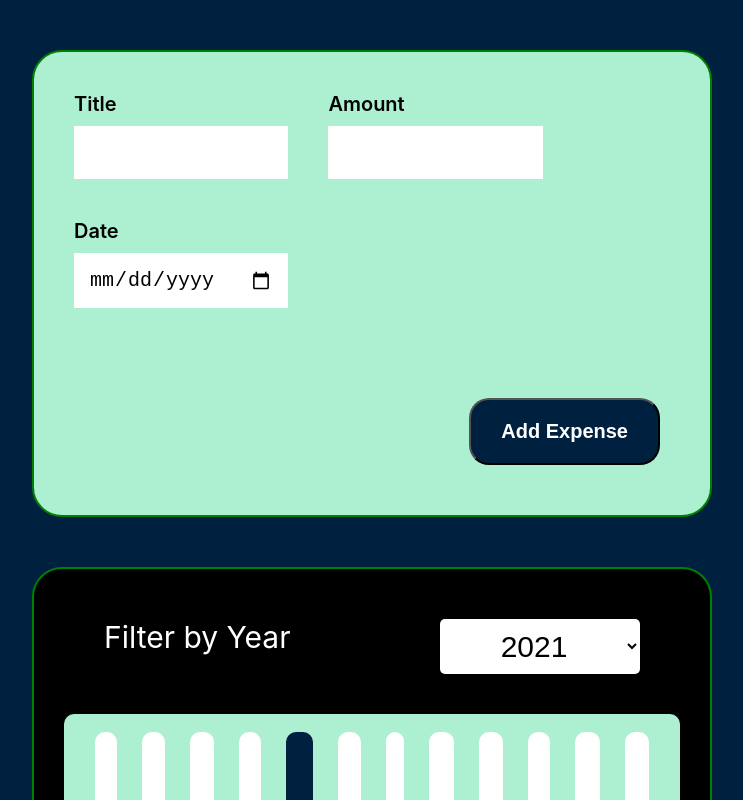
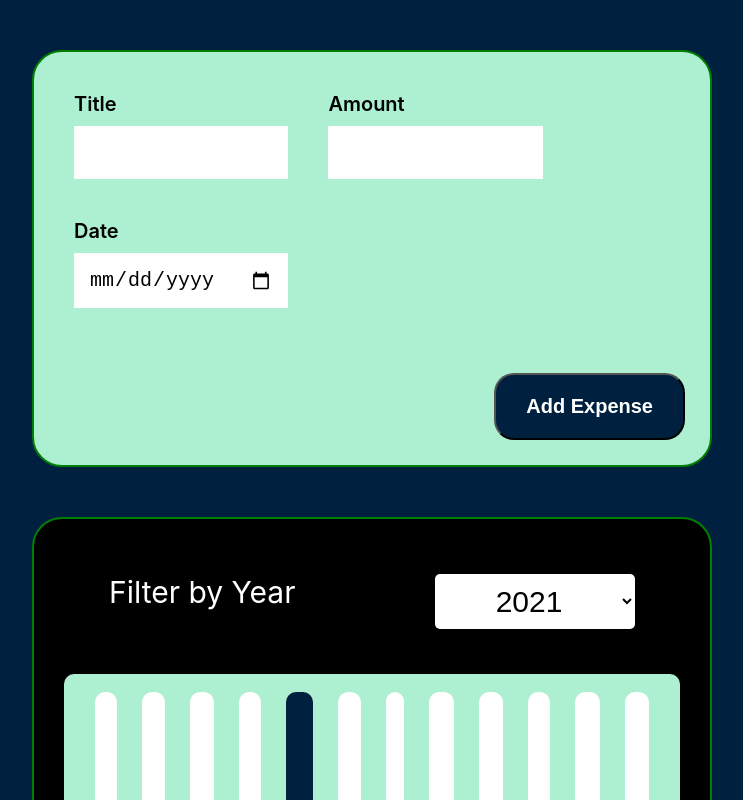
Before and after one commit to yashdobariya-scaletech/Learn-React, a React (Create React App) app: page / in a window 1280 px wide. Shown: the top 800 px of the page, without its empty margins (268-1011 px from the left). Built offline with nearby package versions, Linux system fonts and the light colour scheme.

Commit message:
final update

```diff
--- a/src/components/Card.js
+++ b/src/components/Card.js
@@ -1,10 +1,9 @@
 import "./Card.css"
 
-function Card(props){
+const Card = (props) => {
+
     const classes='card ' + props.className;
-
     return <div className={classes}>{props.children}</div>
-
 }
 
 export default Card;
--- a/src/components/Chart.css
+++ b/src/components/Chart.css
@@ -6,4 +6,5 @@
     display: flex;
     justify-content: space-around;
     height: 200px;
+    margin-bottom: 50px;
 }
--- a/src/components/Chart.js
+++ b/src/components/Chart.js
@@ -3,11 +3,11 @@ import "./Chart.css";
 import ChartBar from "../components/ChartBar"
 
 export default function Chart(props) {
-    console.log(props.dataPoints,"log");
+    // console.log(props.dataPoints,"log");
     const dataPointValues = props.dataPoints.map(dataPoint => dataPoint.value)
-    console.log(dataPointValues,"point");
+    // console.log(dataPointValues,"point");
     const totalMaximum = Math.max(...dataPointValues);
-    console.log(totalMaximum,"total");
+    // console.log(totalMaximum,"total");
 
     return (
         <div className="chart">
--- a/src/components/ExpenseFilter.css
+++ b/src/components/ExpenseFilter.css
@@ -1,5 +1,5 @@
 .expenses-filter{
-    padding: 40px;
+    padding: 45px;
 }
 
 .expenses-filter__control{
--- a/src/components/ExpenseForm.css
+++ b/src/components/ExpenseForm.css
@@ -26,9 +26,8 @@
 }
 
 .new-expense__actions{
-    padding: 50px;
+    padding: 25px;
     text-align: right;
-    /* margin-left: 260px; */
 }
 
 .new-expense__actions button{
--- a/src/components/ExpenseItem.css
+++ b/src/components/ExpenseItem.css
@@ -7,19 +7,14 @@ h1{
     padding: 10px 30px;
     margin-top: 50px;
     width: 100%;
-        /* margin: 0px 300px; */
-    /* border-radius: 30px; */
 }
 
 .expense-item{
     display: flex;
-    /* justify-content: space-between; */
     align-items: center;
     padding: 10px;
     margin: 20px 0px;
-    /* border-radius:15px; */
     background-color: #ADEFD1FF;
-    /* box-shadow: 10px 10px #00203FFF; */
     color: black;
 }
 
--- a/src/components/ExpenseItem.js
+++ b/src/components/ExpenseItem.js
@@ -12,7 +12,6 @@ function ExpenseItem(props) {
             <div className="expense-item__description">
                 <h2>{props.title}</h2>
                 <div className="expense-item__price">{props.amount}</div>
-                {/* <button onClick={clickHandle}>Change Title</button> */}
             </div>
         </Card>
     );
--- a/src/components/NewExpense.css
+++ b/src/components/NewExpense.css
@@ -1,7 +1,5 @@
 .new-expense{
    background-color: #ADEFD1FF;
    color: black;
-   /* min-width: 550px; */
-   /* margin: 50px 300px; */
 
 }
```
